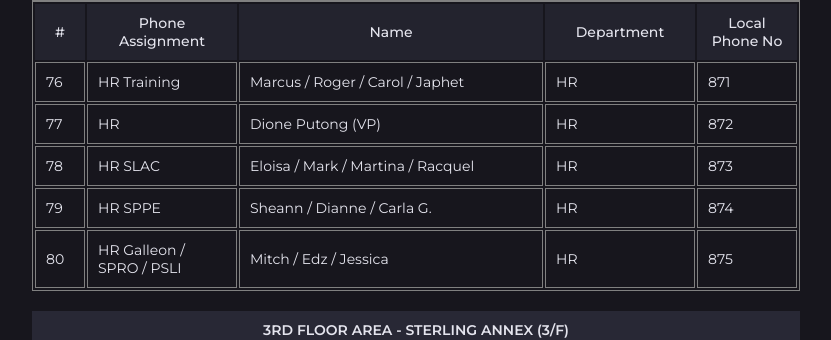
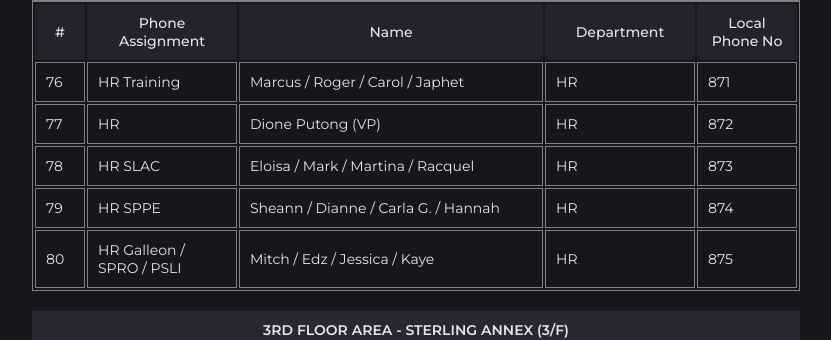
Before and after one commit to Ralf-Renz-Estellana-Bantilo/SLAC---MIS---Telephone-Info, a React (Create React App) app: page / in a window 1280 px wide. Shown: the part 4418-4758 px from the top of the page, without its empty margins (224-1055 px from the left). Built offline with nearby package versions, Linux system fonts and the light colour scheme.

Commit message:
data addition

```diff
--- a/src/useData.js
+++ b/src/useData.js
@@ -602,14 +602,14 @@ class useData {
 						id: 79,
 						phoneAssignment: "HR SPPE",
 						department: "HR",
-						name: "Sheann / Dianne / Carla G.",
+						name: "Sheann / Dianne / Carla G. / Hannah",
 						phoneNumber: "874",
 					},
 					{
 						id: 80,
 						phoneAssignment: "HR Galleon / SPRO / PSLI",
 						department: "HR",
-						name: "Mitch / Edz / Jessica",
+						name: "Mitch / Edz / Jessica / Kaye",
 						phoneNumber: "875",
 					},
 				],
```
